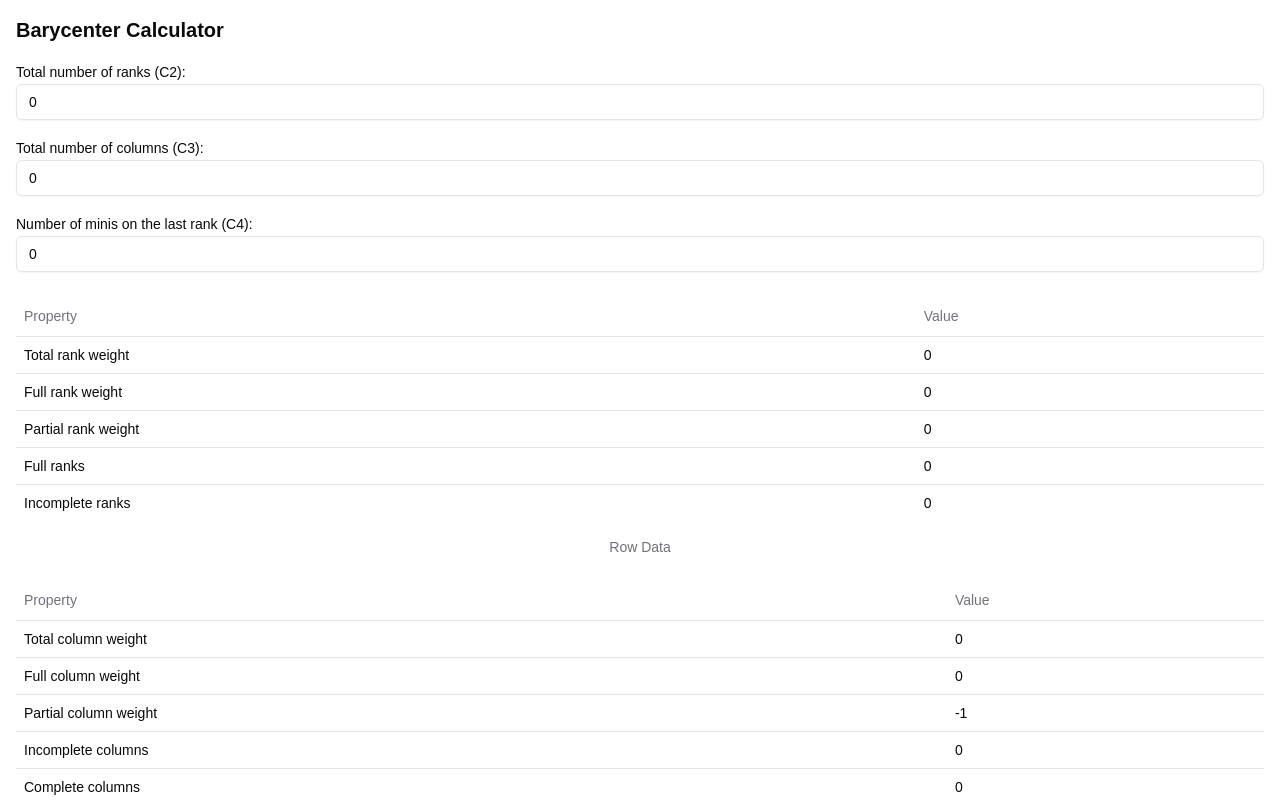
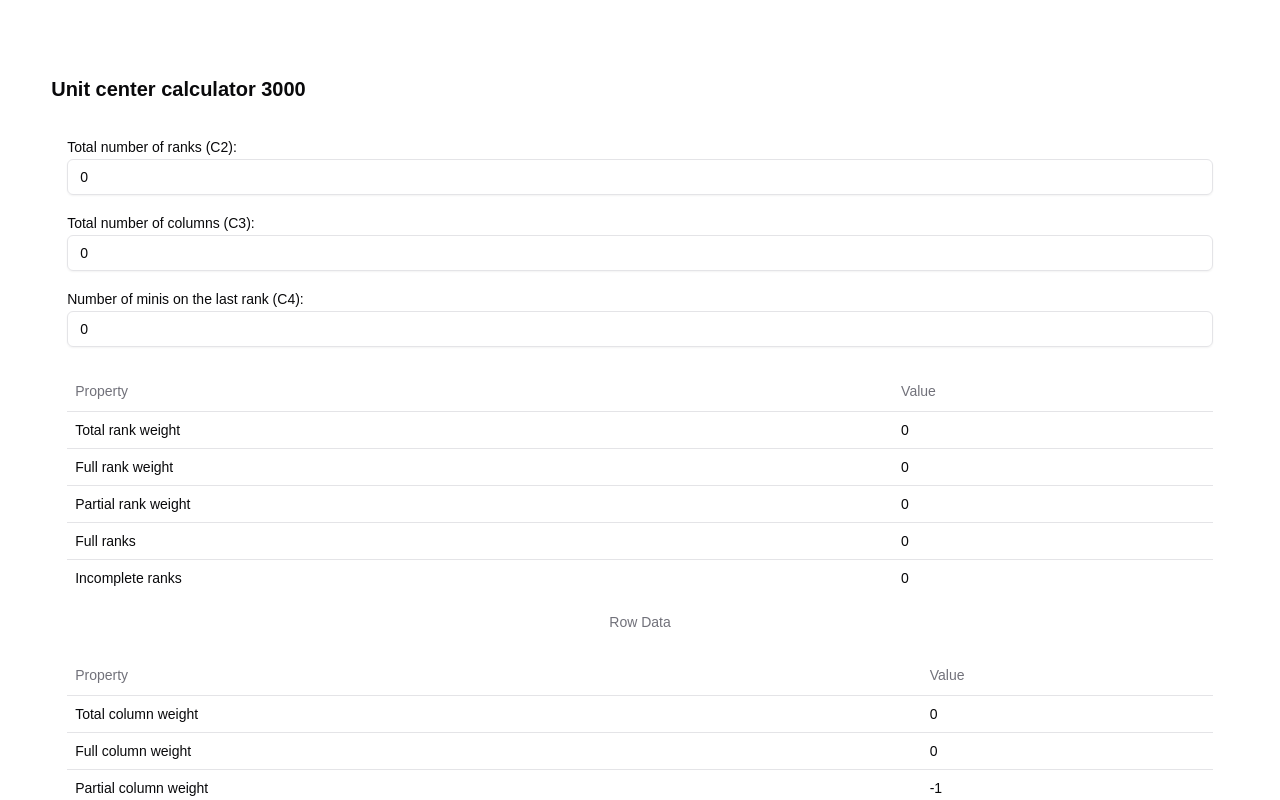
Before and after one commit to fredericlauss/unit-center-calculator-3000, a Next.js app in the folder unit-center-calculator-3000/: page / in a window 1280 px wide. Shown: the top 800 px of the page. Built offline with nearby package versions, Linux system fonts and the light colour scheme.

Commit message:
wrapper msv like

```diff
--- a/unit-center-calculator-3000/app/page.tsx
+++ b/unit-center-calculator-3000/app/page.tsx
@@ -51,8 +51,10 @@ export default function Home() {
     totalRankWeight; // Position along the column
 
   return (
+    <div className="py-[75px]">
+      <div className="mx-auto max-w-[1350px] px-[4vw] box-border">
+        <h1 className="text-xl font-bold mb-4">Unit center calculator 3000</h1>
         <div className="container mx-auto p-4">
-      <h1 className="text-xl font-bold mb-4">Barycenter Calculator</h1>
           <div className="grid grid-cols-1 gap-4">
             <div>
               <Label>Total number of ranks (C2):</Label>
@@ -173,5 +175,7 @@ export default function Home() {
           </TableBody>
         </Table>
       </div>
+      </div>
+    </div>
   );
 }
```
Lines whose indentation alone changed are shown as unchanged.
